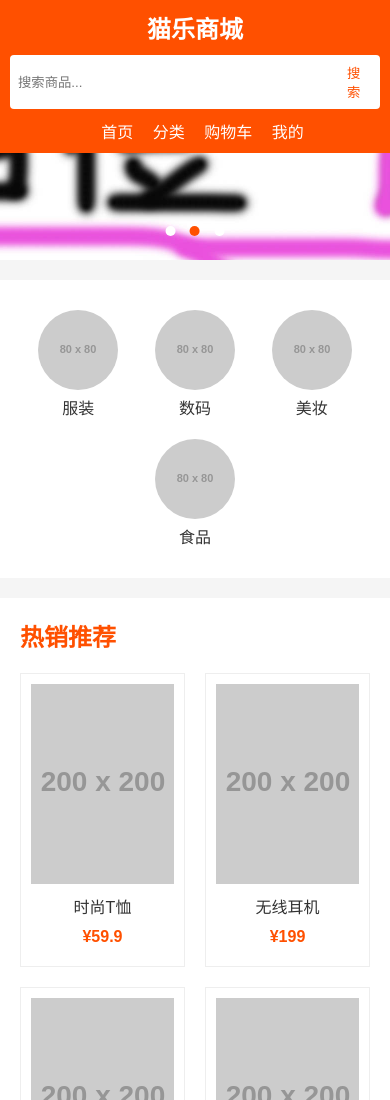
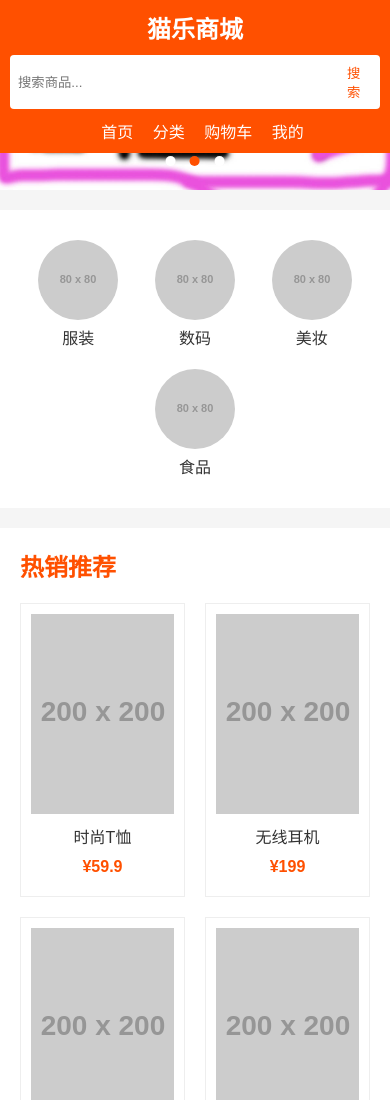
Before and after one commit to mdmoto/Adam, a plain HTML site: page index.html in a window 390 px wide. Shown: the top 1100 px of the page. Drawn offline with nearby package versions, Linux system fonts and the light colour scheme; placeholder pictures from the web are drawn by us.

Commit message:
Update index.html

```diff
--- a/index.html
+++ b/index.html
@@ -98,15 +98,18 @@
             margin-top: 60px;
             position: relative;
             width: 100%;
-            height: 400px;
+            aspect-ratio: 3 / 1; /* 宽高比，适配图片 */
+            max-height: 400px;
             overflow: hidden;
         }
         .banner img {
             width: 100%;
             height: 100%;
-            object-fit: cover;
+            object-fit: contain;
             display: none;
             position: absolute;
+            top: 0;
+            left: 0;
         }
         .banner img.active {
             display: block;
@@ -214,12 +217,21 @@
                 margin: 10px 0;
             }
             .banner {
-                height: 200px;
+                    aspect-ratio: 3 / 1;
+                    max-height: 250px;
             }
             .product-grid {
                 grid-template-columns: repeat(auto-fit, minmax(150px, 1fr));
             }
         }
+        @media (max-width: 480px) {
+    .banner {
+        max-height: 200px;
+    }
+    .banner img {
+        object-fit: contain;
+    }
+}
     </style>
 </head>
 <body>
```
